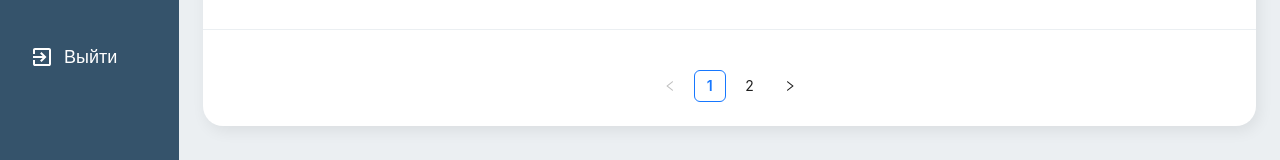
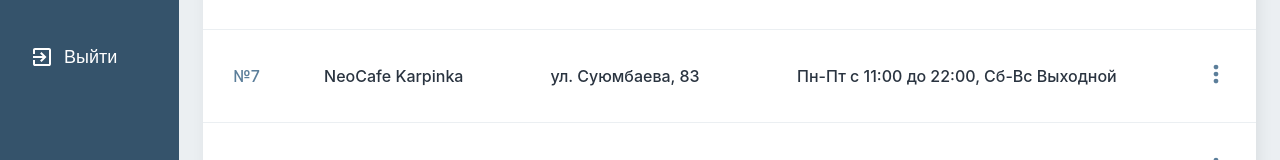
Before and after one commit to ElamanZ/neocafe_admin, a React (Vite) app: page /branches in a window 1280 px wide. Shown: the part 725-885 px from the top of the page. Built offline with nearby package versions, Linux system fonts and the light colour scheme.

Commit message:
Modify branch page

```diff
--- a/src/pages/BranchesPage/BranchesPage.jsx
+++ b/src/pages/BranchesPage/BranchesPage.jsx
@@ -8,7 +8,7 @@
 import deleteIcon from "../../assets/images/table/mdi_delete.svg";
 import styles from "./BranchesPage.module.scss";
 
-const itemsPerPage = 6;
+const itemsPerPage = 10;
 
 const BranchesPage = () => {
   const [currentPage, setCurrentPage] = useState(1);
```
